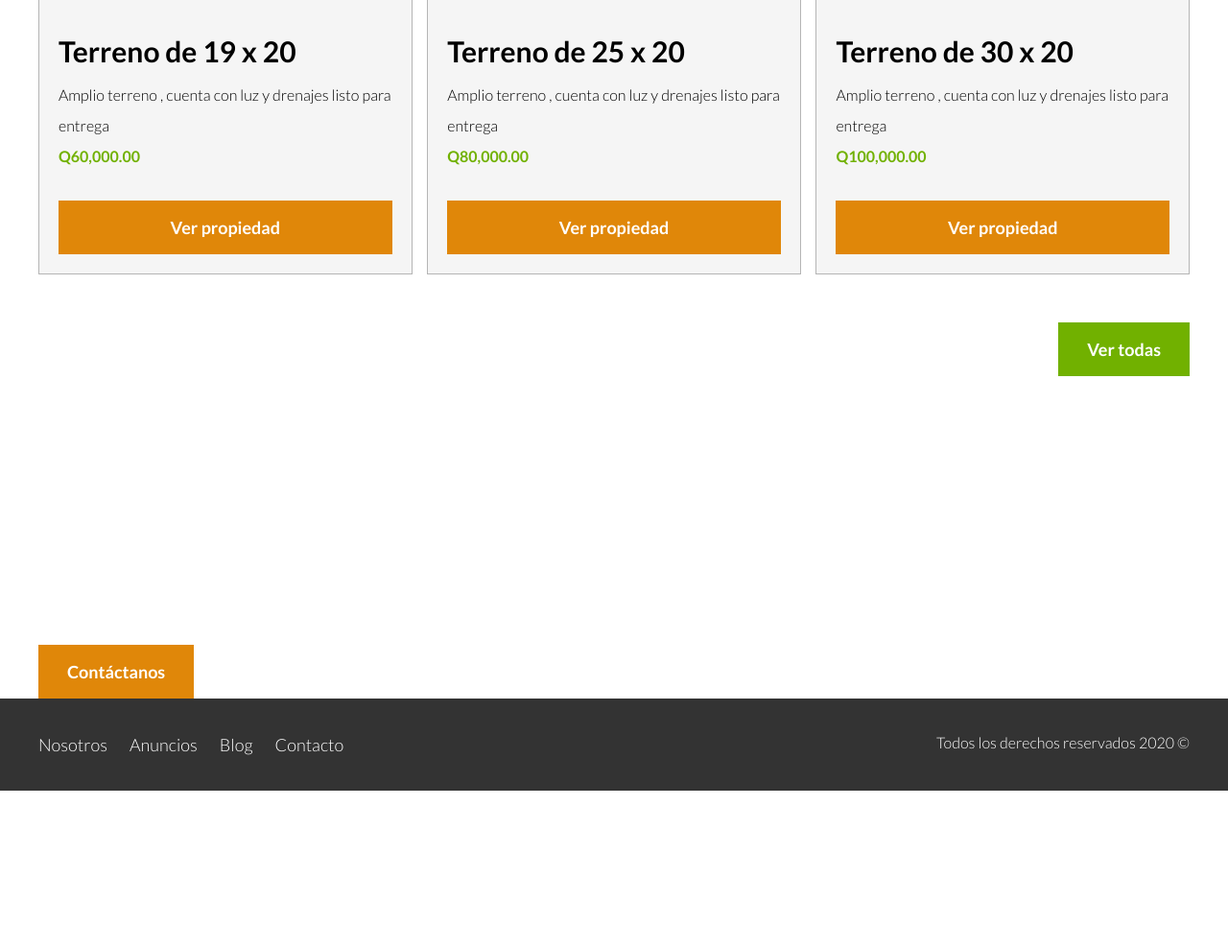
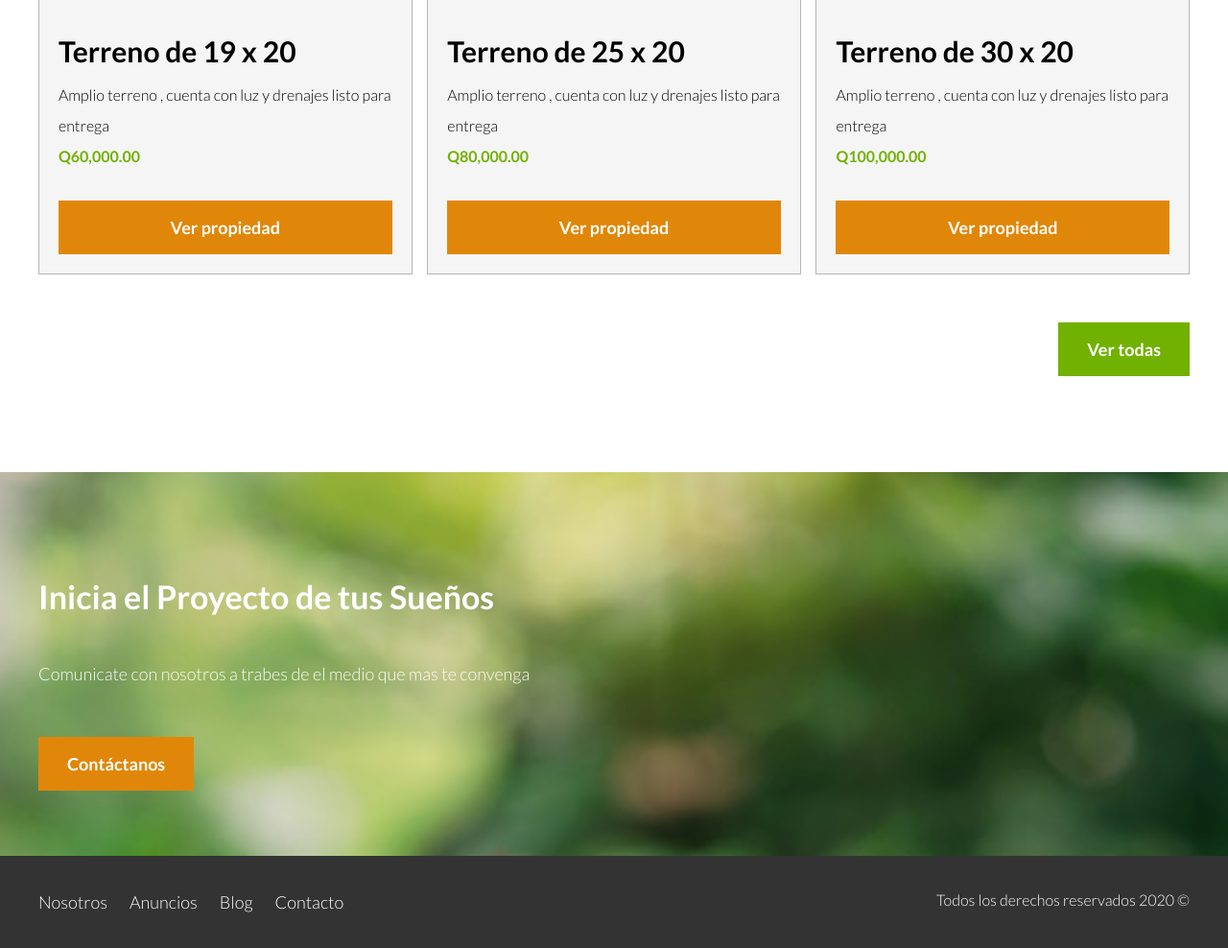
Before and after one commit to Cheleo7625/JLbienesraices, a plain HTML site: page index.html in a window 1280 px wide. Shown: the part 1872-2860 px from the top of the page at 96% size. Before the commit the page ends 2696 px from the top, so only its background shows below. Drawn offline with Linux system fonts and the light colour scheme.

Commit message:
Update index.html

```diff
--- a/index.html
+++ b/index.html
@@ -181,7 +181,7 @@
         </div>
     </main>
 
-    <section class="imagen-contactos">
+    <section class="imagen-contacto">
         <div class="contenedor contenido-contacto">
             <h2>Inicia el Proyecto de tus Sueños</h2>
             <p>Comunicate con nosotros a trabes de el medio que mas te convenga</p>
```
